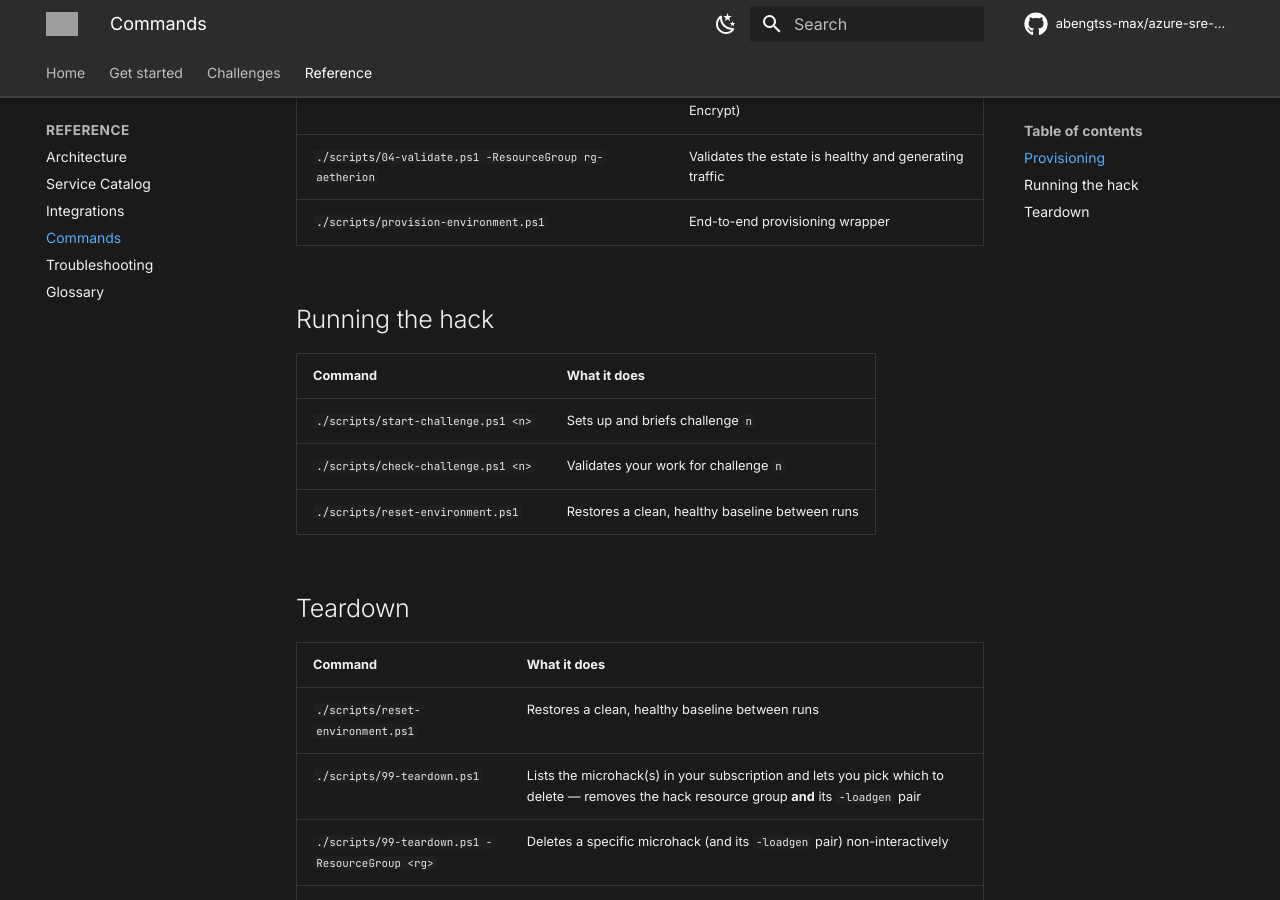
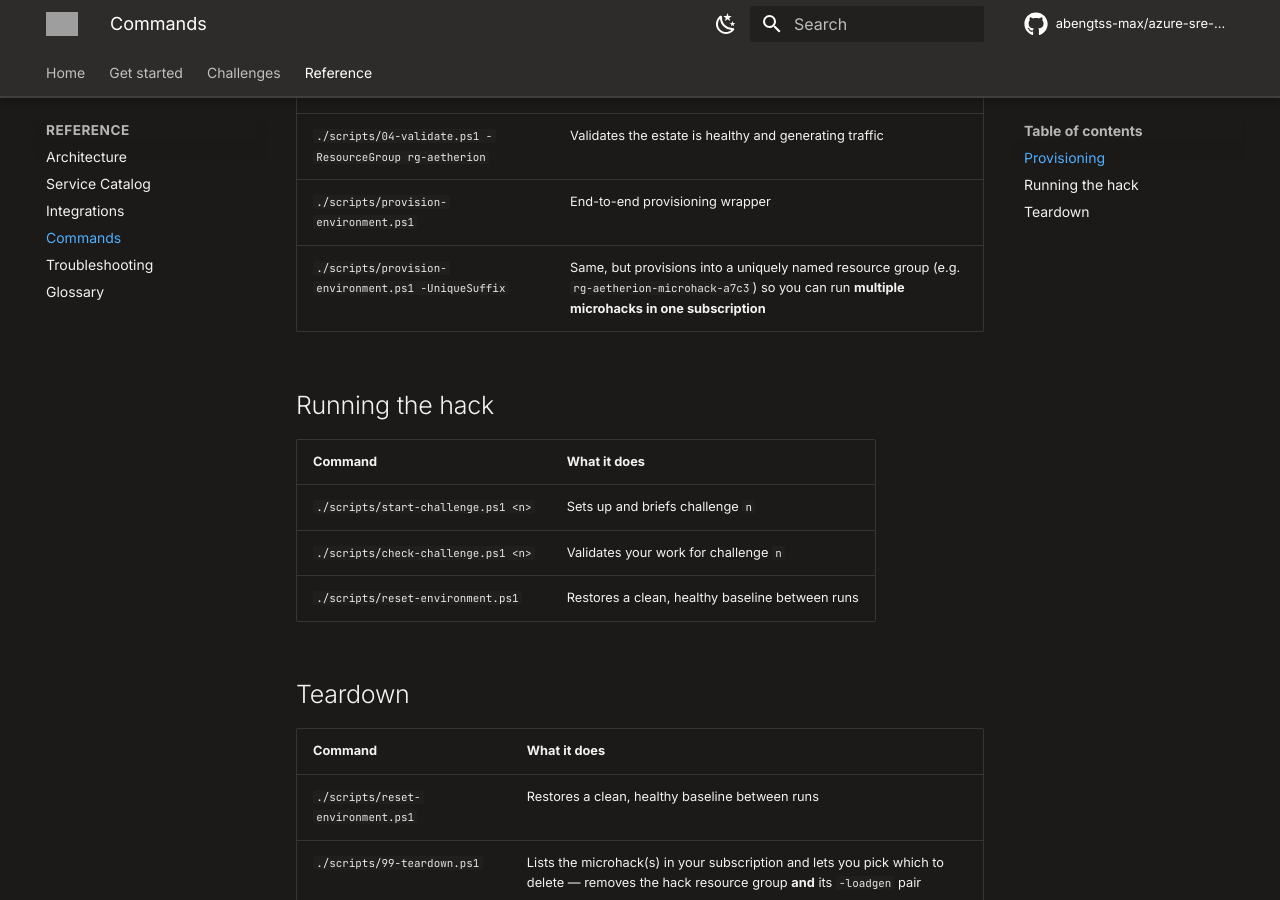
Before and after one commit to abengtss-max/azure-sre-agent-microhack, an MkDocs documentation site: the page built from docs/reference/commands.md, in a window 1280 px wide and 900 px high, scrolled down 639 px. Built offline with MkDocs 1.6.1 and Material for MkDocs 9.7.7, drawn with Linux system fonts in a browser that asks for light colours; comment, search, counter and statistics services are not loaded; grey boxes are pictures that could not be loaded.

Commit message:
publish: sync lab from master (2026-08-10 20:45)

```diff
--- a/docs/reference/commands.md
+++ b/docs/reference/commands.md
@@ -15,6 +15,7 @@ repository root, signed in with `az login` and the correct subscription selected
 | `./scripts/03b-setup-https.ps1` | Configures HTTPS on the gateway (Let's Encrypt) |
 | `./scripts/04-validate.ps1 -ResourceGroup rg-aetherion` | Validates the estate is healthy and generating traffic |
 | `./scripts/provision-environment.ps1` | End-to-end provisioning wrapper |
+| `./scripts/provision-environment.ps1 -UniqueSuffix` | Same, but provisions into a uniquely named resource group (e.g. `rg-aetherion-microhack-a7c3`) so you can run **multiple microhacks in one subscription** |
 
 ## Running the hack
 
```
